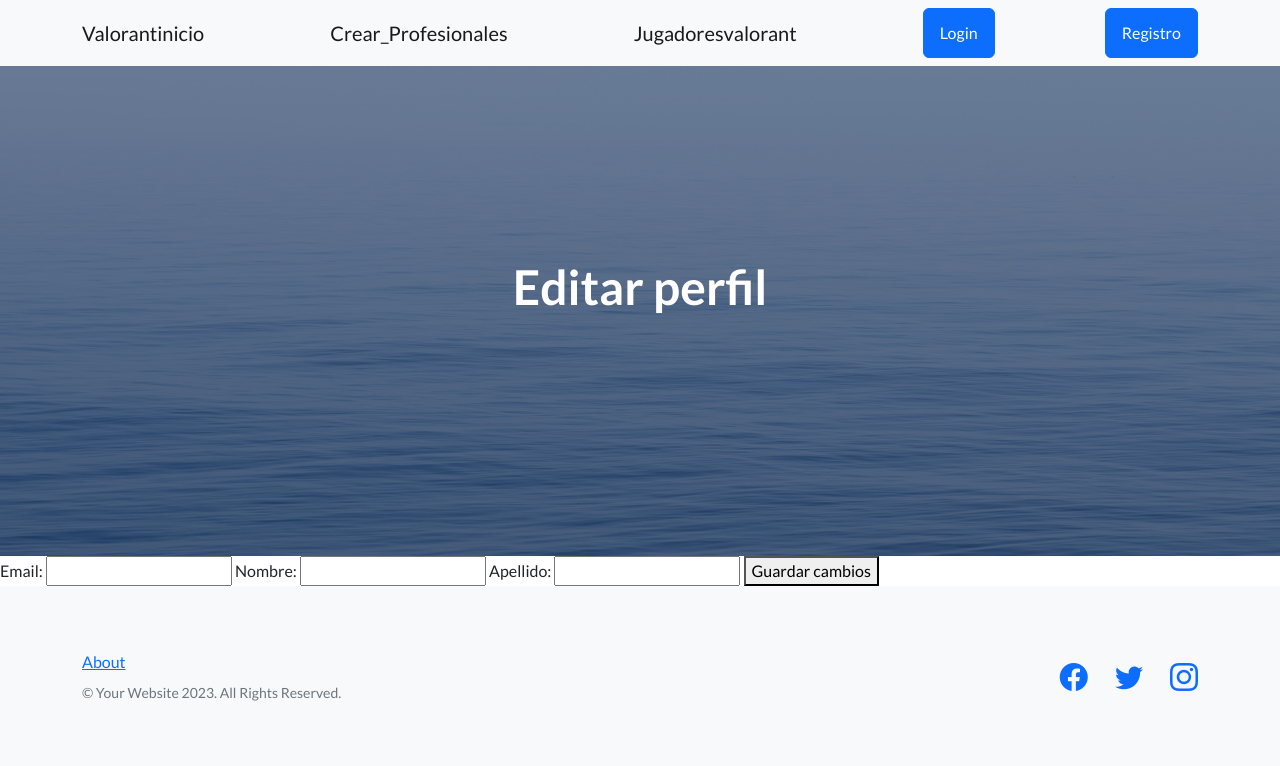
After one commit to Santiagogalle/Tercera-pre-entrega-Galleguillo, a Django app: page /ValoUsers/perfil/editar/ in a window 1280 px wide. The commit adds this page. Shown: the top 766 px of the page. Run offline with Django 4.2, Linux system fonts and the light colour scheme; some libraries are stand-ins or nearby versions.

Commit message:
arrancamos con la edicion de perfiles

```diff
--- /dev/null
+++ b/ValoUsers/Templates/ValoUsers/edicion_perfil.html
@@ -0,0 +1,17 @@
+{% extends 'base.html' %}
+
+{% block title_head %}
+<title>Edicion perfil</title>
+{% endblock title_head %}
+
+{% block h1_header %}
+Editar perfil
+{% endblock h1_header %}
+
+{% block contenido %}
+<form action={% url 'Valorantinicio:Valorantinicio' %} method="POST">
+    {% csrf_token %}
+    {{form}}
+    <button>Guardar cambios</button>
+</form>
+{% endblock contenido %}
--- a/ValoUsers/forms.py
+++ b/ValoUsers/forms.py
@@ -1,5 +1,5 @@
 from django import forms
-from django.contrib.auth.forms import UserCreationForm
+from django.contrib.auth.forms import UserCreationForm, UserChangeForm
 from django.contrib.auth.models import User
 
 class MiFormularioDeCreacionDeUsuarios(UserCreationForm):
@@ -17,3 +17,14 @@ class MiFormularioDeCreacionDeUsuarios(UserCreationForm):
         #     'password1':"",
         #     'password2':"",
         # }
+
+class MiFormularioDeEdicionDeDatosDeUsuario(UserChangeForm):
+    password = None
+    email = forms.EmailField()
+    first_name = forms.CharField(label= 'Nombre', max_length=20)
+    last_name = forms.CharField(label= 'Apellido', max_length=20)
+
+    ...
+    class Meta:
+        model = User
+        fields = ['email', 'first_name', 'last_name']
--- a/ValoUsers/urls.py
+++ b/ValoUsers/urls.py
@@ -8,4 +8,5 @@ urlpatterns = [
    path('login/', views.login, name='login'),
    path('logout/', LogoutView.as_view(template_name='ValoUsers/logout.html'), name='logout'),
    path('registro/', views.registro, name='registro'),
+   path('perfil/editar/', views.edicion_perfil, name='editar_perfil'),
 ]
--- a/ValoUsers/views.py
+++ b/ValoUsers/views.py
@@ -2,7 +2,7 @@ from django.shortcuts import render, redirect
 from django.contrib.auth.forms import AuthenticationForm
 from django.contrib.auth import authenticate, login as django_login
 from django.contrib.auth.forms import UserCreationForm
-from ValoUsers.forms import MiFormularioDeCreacionDeUsuarios
+from ValoUsers.forms import MiFormularioDeCreacionDeUsuarios, MiFormularioDeEdicionDeDatosDeUsuario
 
 # Create your views here.
 
@@ -69,3 +69,7 @@ def registro(request):
     else:
         userCreate = MiFormularioDeCreacionDeUsuarios()  # Instanciar el formulario vacío para mostrarlo en la página
     return render(request, 'ValoUsers/registro.html', {'form': userCreate})
+
+def edicion_perfil(request):
+   form = MiFormularioDeEdicionDeDatosDeUsuario()
+   return render(request, 'ValoUsers/edicion_perfil.html', {'form':form})
--- a/templates/base.html
+++ b/templates/base.html
@@ -27,7 +27,7 @@
                 <a class="navbar-brand" href={% url 'Valorantinicio:Jugadoresvalorant' %}>Jugadoresvalorant</a>
                 {% if request.user.is_authenticated %}
                 <a class="btn btn-secondary" href={% url 'ValoUsers:logout' %}>Logout</a>
-                <a class="navbar-brand" href='#'>{{request.user.username}}</a>
+                <a class="navbar-brand" href={% url 'ValoUsers:editar_perfil' %}>{{request.user.username}}</a>
                 {% else %}
                 <a class="btn btn-primary" href={% url 'ValoUsers:login' %}>Login</a>
                 <a class="btn btn-primary" href={% url 'ValoUsers:registro' %}>Registro</a>
```
